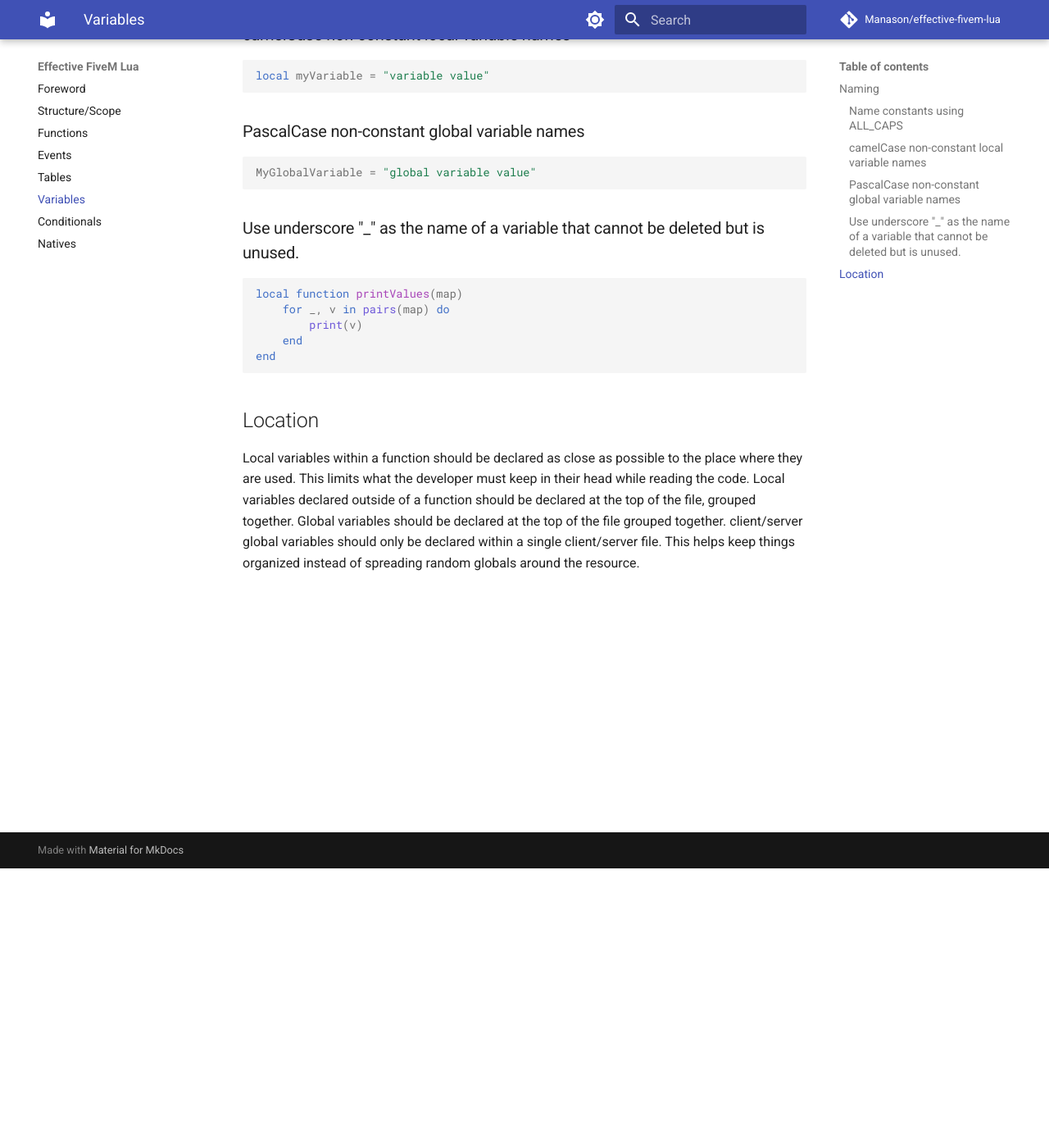
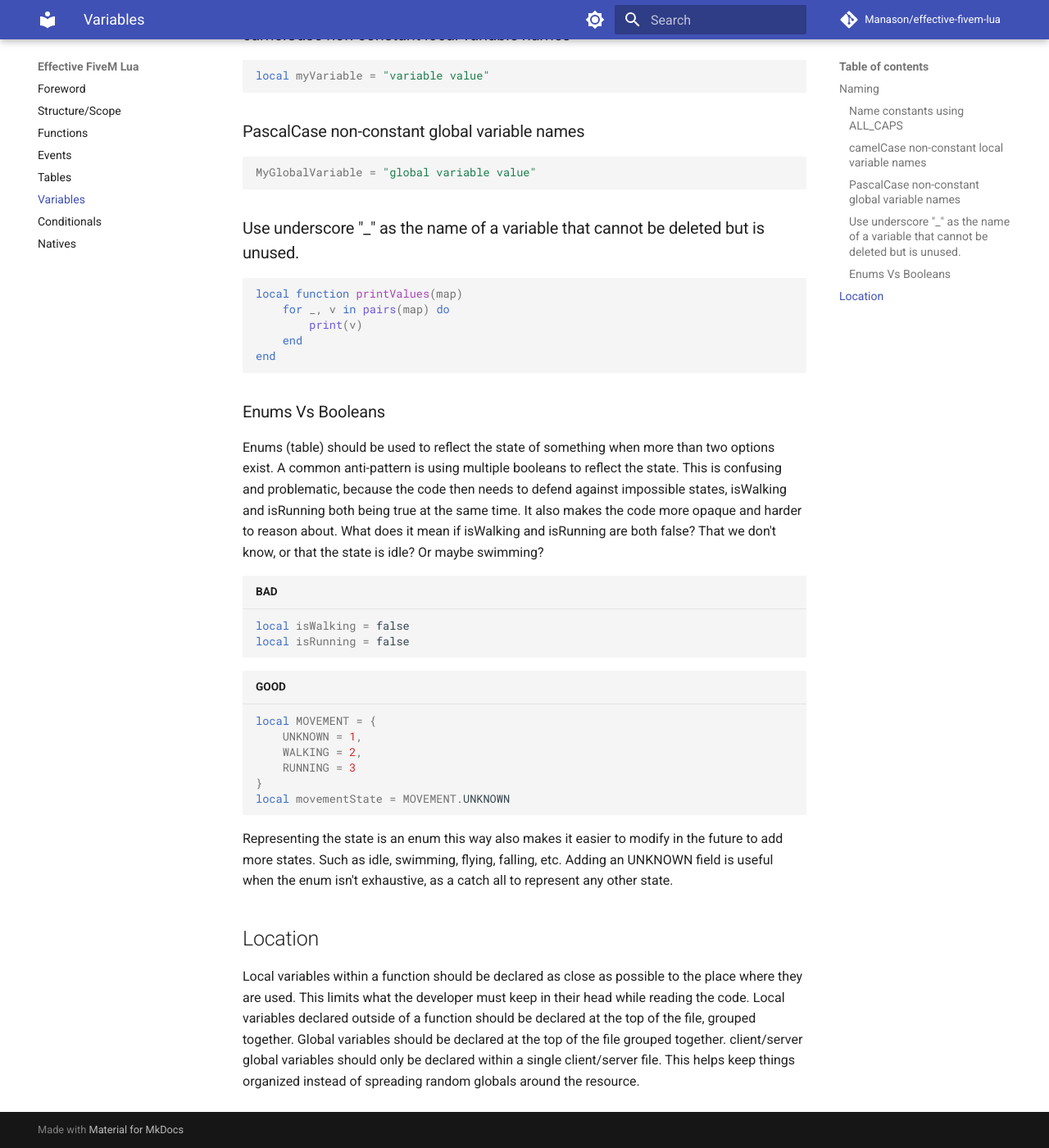
Before and after one commit to Manason/effective-fivem-lua, an MkDocs documentation site: the page built from docs/variables.md, in a window 1280 px wide and 1400 px high, scrolled down 341 px. Shown: the whole window at 82% size. Built offline with MkDocs 1.6.1 and Material for MkDocs 9.7.7, drawn with Linux system fonts in a browser that asks for light colours; comment, search, counter and statistics services are not loaded.

Commit message:
docs(variables): enums vs booleans

````diff
--- a/docs/variables.md
+++ b/docs/variables.md
@@ -26,6 +26,23 @@ local function printValues(map)
 end
 ```
 
+### Enums Vs Booleans
+Enums (table<any, integer>) should be used to reflect the state of something when more than two options exist. A common anti-pattern is using multiple booleans to reflect the state. This is confusing and problematic, because the code then needs to defend against impossible states, isWalking and isRunning both being true at the same time. It also makes the code more opaque and harder to reason about. What does it mean if isWalking and isRunning are both false? That we don't know, or that the state is idle? Or maybe swimming?
+
+```lua title="BAD"
+local isWalking = false
+local isRunning = false
+```
+```lua title="GOOD"
+local MOVEMENT = {
+    UNKNOWN = 1,
+    WALKING = 2,
+    RUNNING = 3
+}
+local movementState = MOVEMENT.UNKNOWN
+```
+Representing the state is an enum this way also makes it easier to modify in the future to add more states. Such as idle, swimming, flying, falling, etc. Adding an UNKNOWN field is useful when the enum isn't exhaustive, as a catch all to represent any other state.
+
 ## Location
 Local variables within a function should be declared as close as possible to the place where they are used. This limits what the developer must keep in their head while reading the code.
 Local variables declared outside of a function should be declared at the top of the file, grouped together.
````
